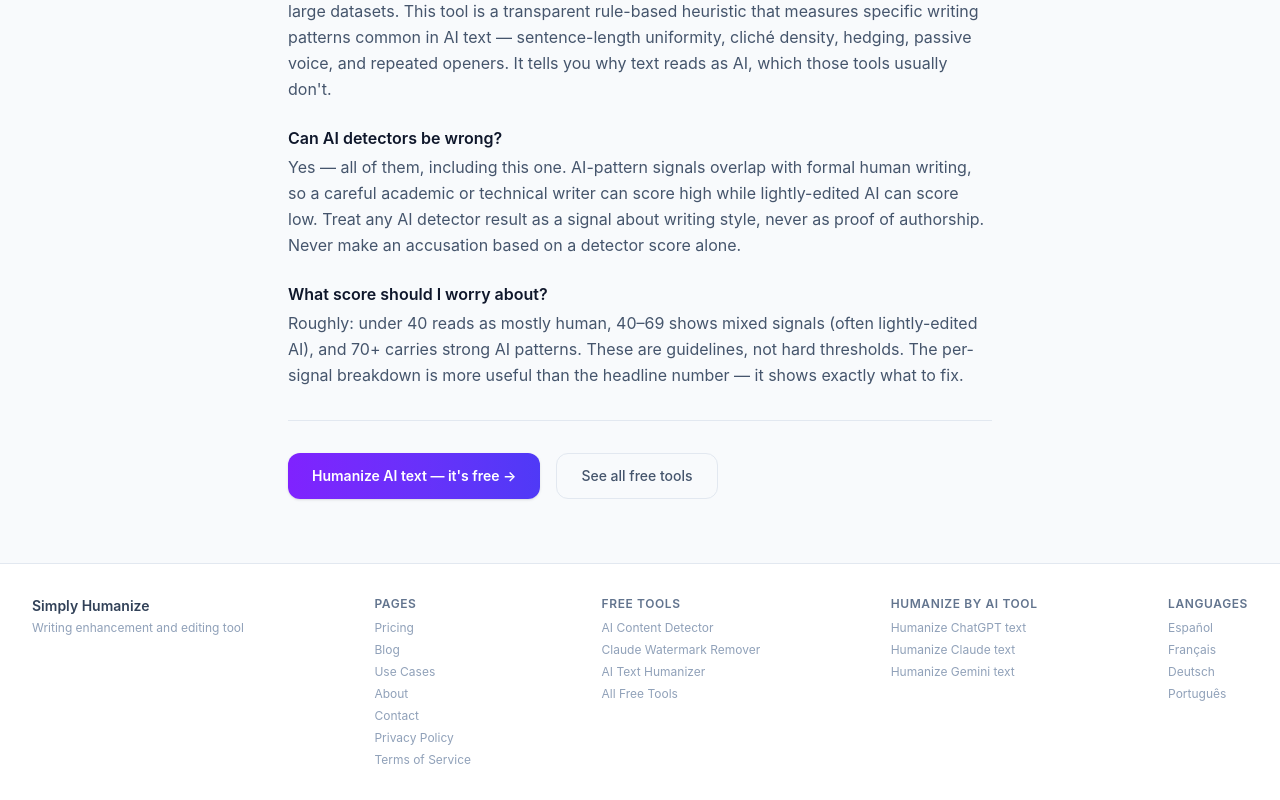
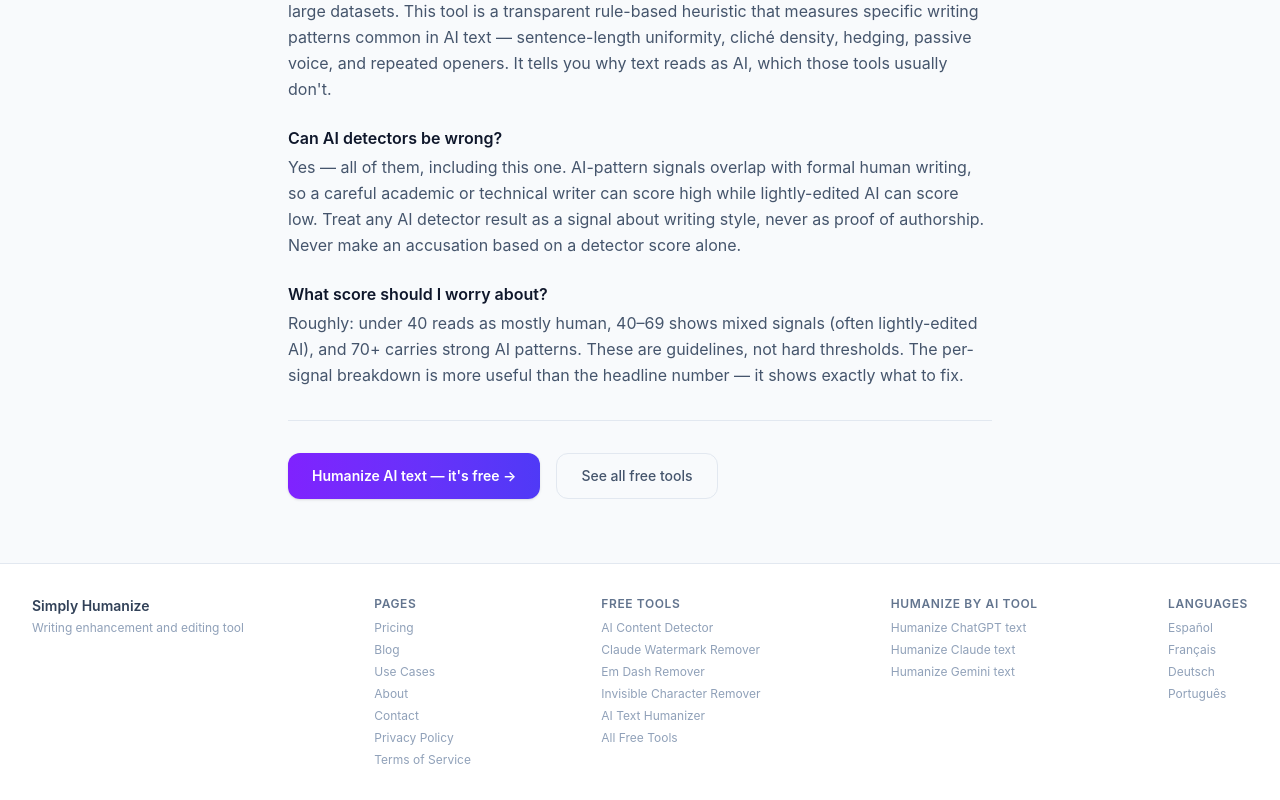
Before and after one commit to pratikkuyate/humanize-ai, a Next.js app: page /tools/ai-content-detector in a window 1280 px wide. Shown: the part 2938-3738 px from the top of the page. Built offline with nearby package versions, Linux system fonts and the light colour scheme; no server answers.

Commit message:
Add new tools to SiteFooter component

```diff
--- a/components/SiteFooter.jsx
+++ b/components/SiteFooter.jsx
@@ -13,6 +13,8 @@ const pageLinks = [
 const toolLinks = [
   { label: "AI Content Detector", href: "/tools/ai-content-detector" },
   { label: "Claude Watermark Remover", href: "/tools/claude-watermark-remover" },
+  { label: "Em Dash Remover", href: "/tools/em-dash-remover" },
+  { label: "Invisible Character Remover", href: "/tools/invisible-character-remover" },
   { label: "AI Text Humanizer", href: "/#tool" },
   { label: "All Free Tools", href: "/tools" },
 ];
```
